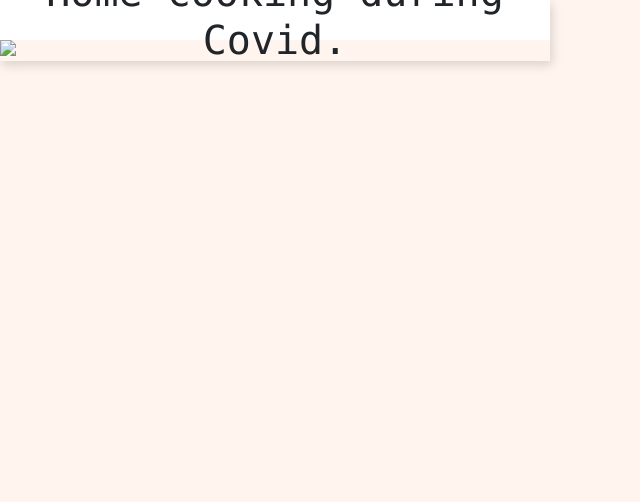
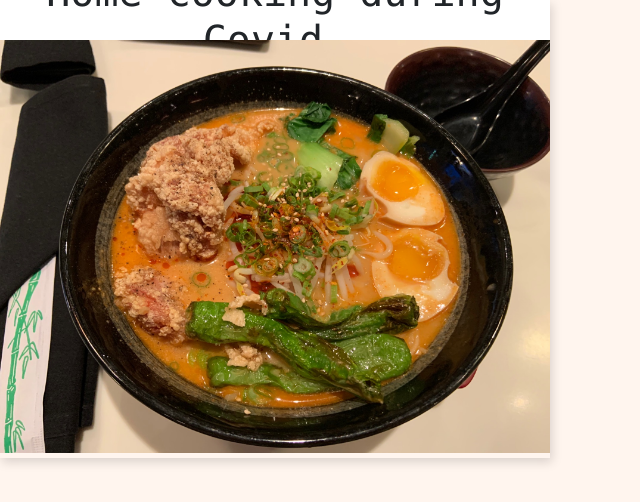
Before and after one commit to Alvinwuzw/Alvinwuzw.github.io, a plain HTML site: page blog/index.html in a window 1280 px wide. Shown: the whole page, without its empty margins (0-640 px from the left). Drawn offline with nearby package versions, Linux system fonts and the light colour scheme.

Commit message:
Change photo dir.

```diff
--- a/blog/index.html
+++ b/blog/index.html
@@ -10,7 +10,7 @@
             <h1>Home cooking during Covid.</h1>
         </div>
         <div class="post-image">
-            <img src="./pics/ramen.JPG">
+            <img src="./ramen.JPG">
         </div>
     </div>
 
```
